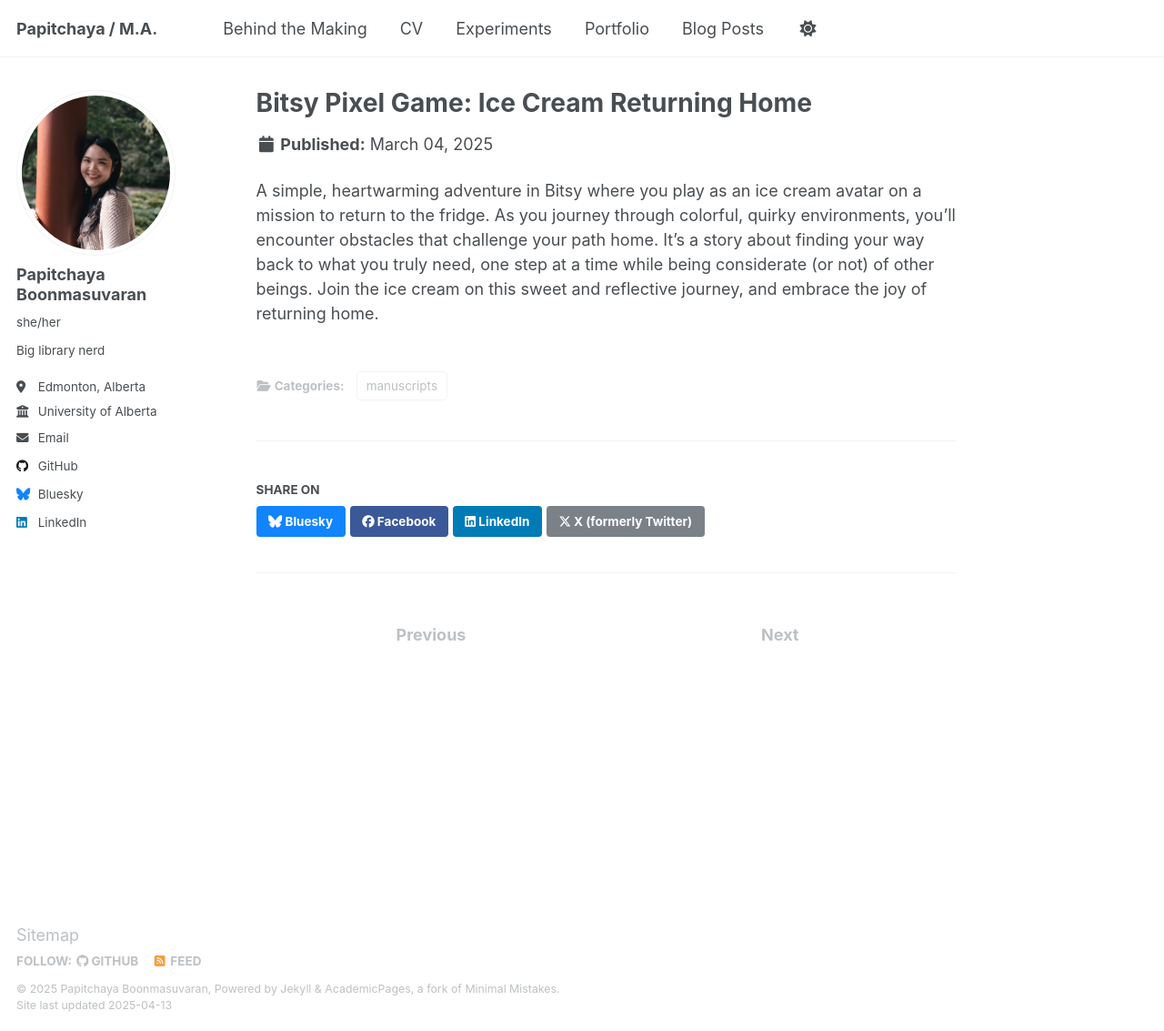
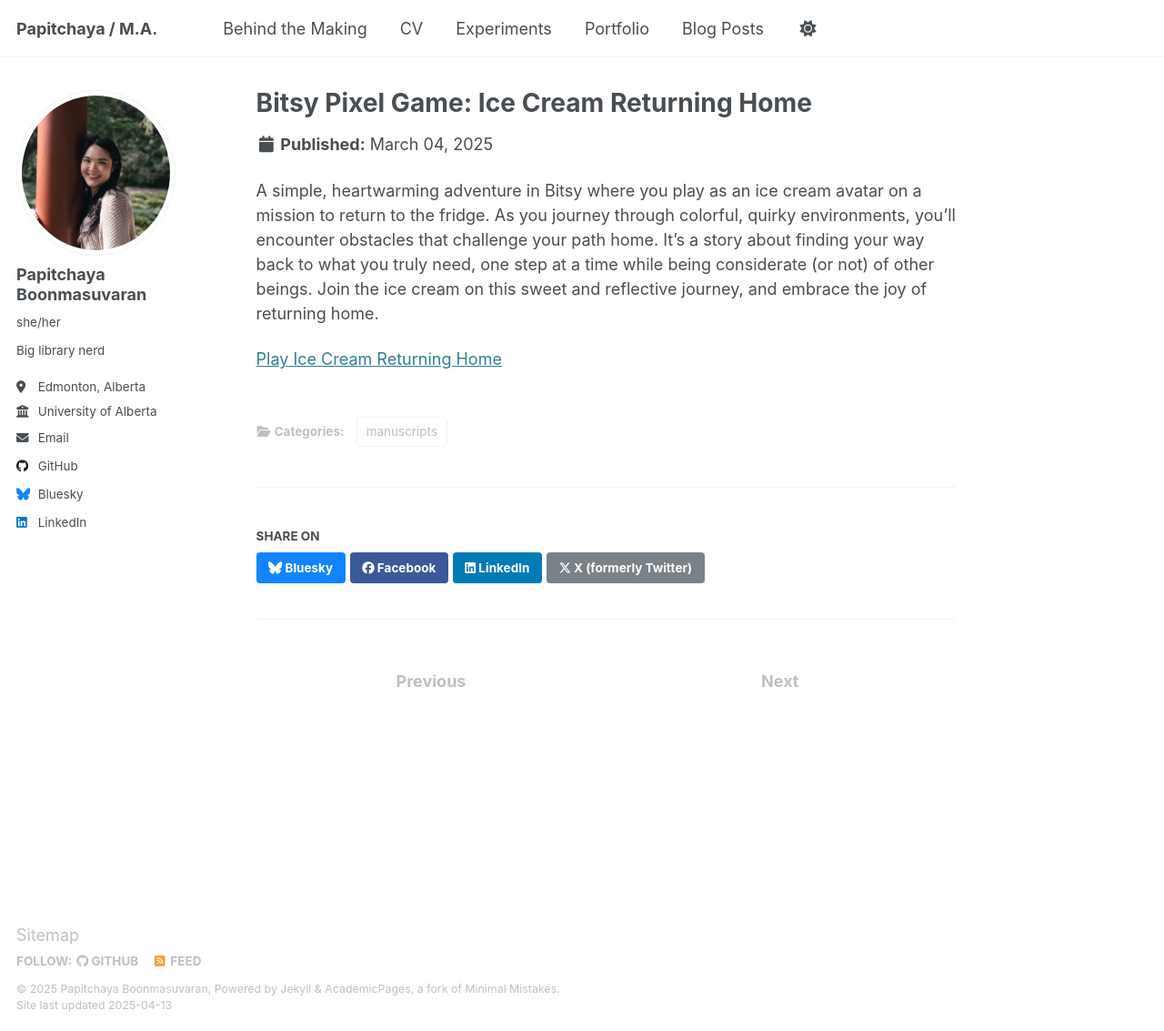
Before and after one commit to 4thpapitch/thedigitalme, a Jekyll site: the page built from _experiments/bitsy.md, in a window 1280 px wide and 1133 px high. Shown: the whole window at 91% size. Built offline with Jekyll 4.4.1, drawn with Linux system fonts in a browser that asks for light colours.

Commit message:
Update bitsy.md

```diff
--- a/_experiments/bitsy.md
+++ b/_experiments/bitsy.md
@@ -8,3 +8,5 @@ date: 2025-03-04
 ---
 
 A simple, heartwarming adventure in Bitsy where you play as an ice cream avatar on a mission to return to the fridge. As you journey through colorful, quirky environments, you’ll encounter obstacles that challenge your path home. It’s a story about finding your way back to what you truly need, one step at a time while being considerate (or not) of other beings. Join the ice cream on this sweet and reflective journey, and embrace the joy of returning home.
+
+<a href="https://4thpapitch.itch.io/ice-cream-returning-home" target="_blank">Play Ice Cream Returning Home</a>
```
